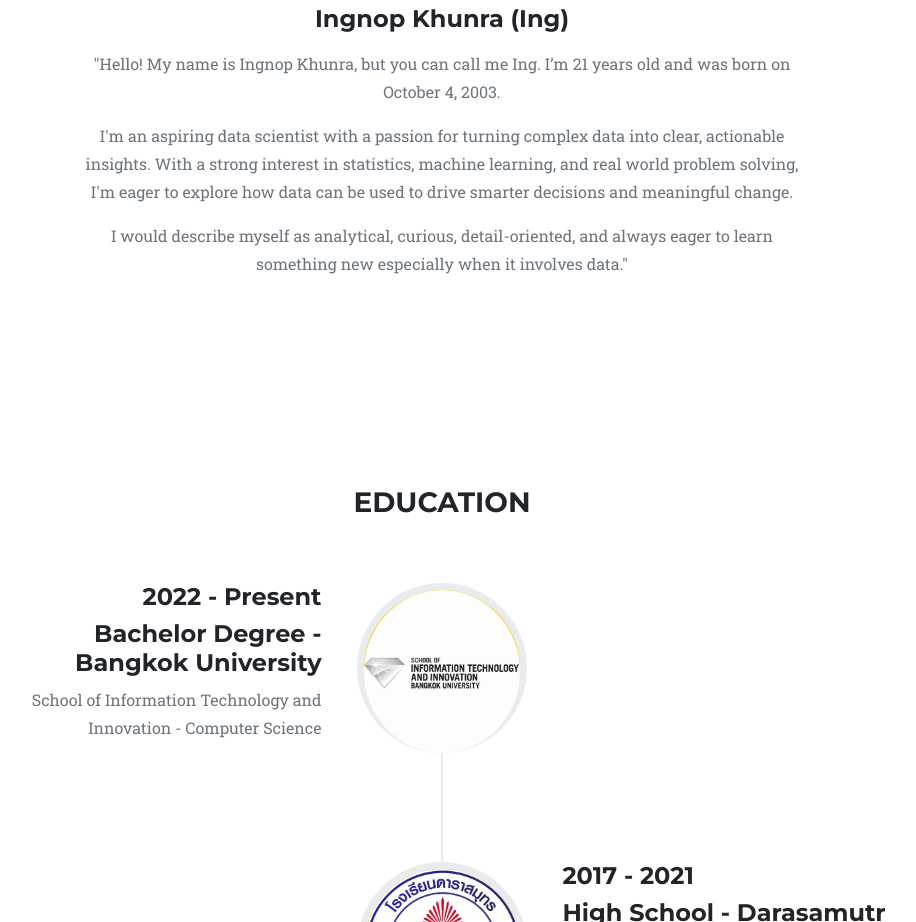
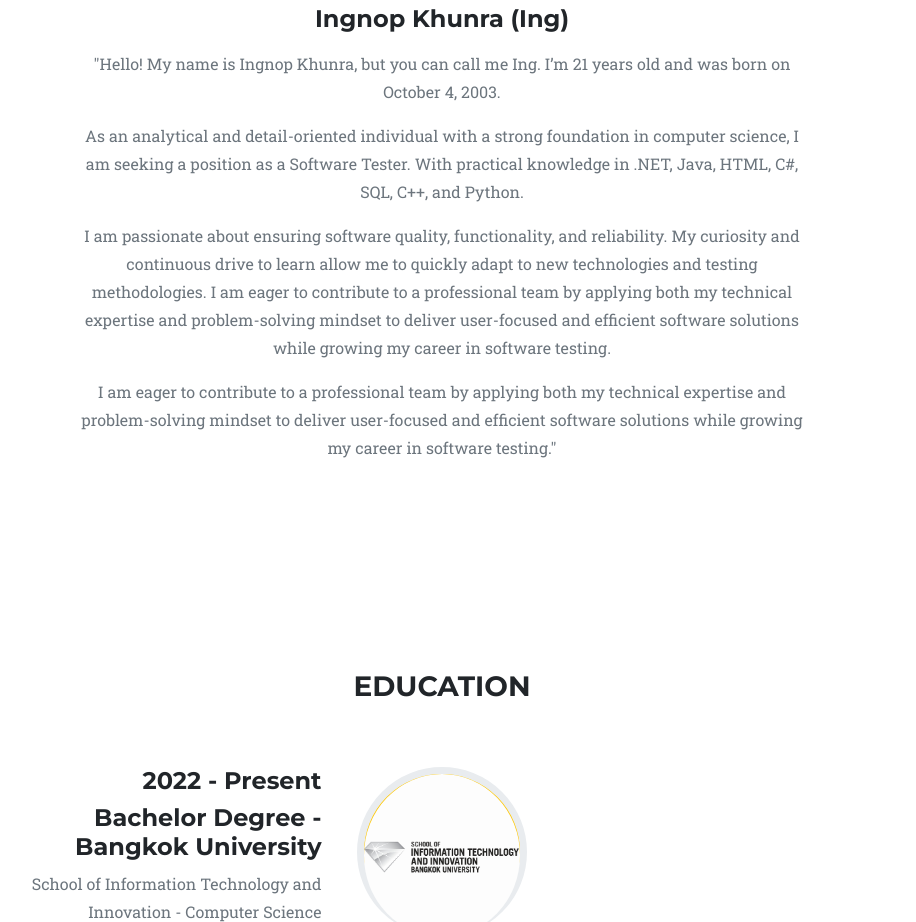
Before and after one commit to Ingnop/ingnop_portfolio, a plain HTML site: page index.html in a window 1280 px wide. Shown: the part 1140-2062 px from the top of the page, without its empty margins (198-1114 px from the left). Drawn offline with nearby package versions, Linux system fonts and the light colour scheme.

Commit message:
Update infomation

```diff
--- a/index.html
+++ b/index.html
@@ -242,9 +242,10 @@
                 <img src="assets/img/my-profile-photo.jpg" class="img-fluid rounded-circle mb-4" alt="Ingnop Khunra" style="width: 200px; height: 200px; object-fit: cover; border: 7px solid #ffc800;">
                 <h4 class="my-3">Ingnop Khunra (Ing)</h4>
                 <p class="text-muted">"Hello! My name is Ingnop Khunra, but you can call me Ing. I’m 21 years old and was born on October 4, 2003.</p>
-                <p class="text-muted">I'm an aspiring data scientist with a passion for turning complex data into clear, actionable insights. With a strong interest in statistics, machine learning, and real world problem solving, I'm eager to explore how data can be used to drive smarter decisions and meaningful change.</p>
-                <p class="text-muted">I would describe myself as analytical, curious, detail-oriented, and always eager to learn something new especially when it involves data."</p>
-                </div>
+                <p class="text-muted">As an analytical and detail-oriented individual with a strong foundation in computer science, I am seeking a position as a Software Tester. With practical knowledge in .NET, Java, HTML, C#, SQL, C++, and Python.</p>
+                <p class="text-muted">I am passionate about ensuring software quality, functionality, and reliability. My curiosity and continuous drive to learn allow me to quickly adapt to new technologies and testing methodologies. I am eager to contribute to a professional team by applying both my technical expertise and problem-solving mindset to deliver user-focused and efficient software solutions while growing my career in software testing.</p>
+                <p class="text-muted">I am eager to contribute to a professional team by applying both my technical expertise and problem-solving mindset to deliver user-focused and efficient software solutions while growing my career in software testing."</p>
+            </div>
             </div>
             </div>
         </section>
```
Also changed, not shown: assets/img/IMG_20250920_141930.jpg (added), assets/img/IMG_20250920_142024.jpg (added).
